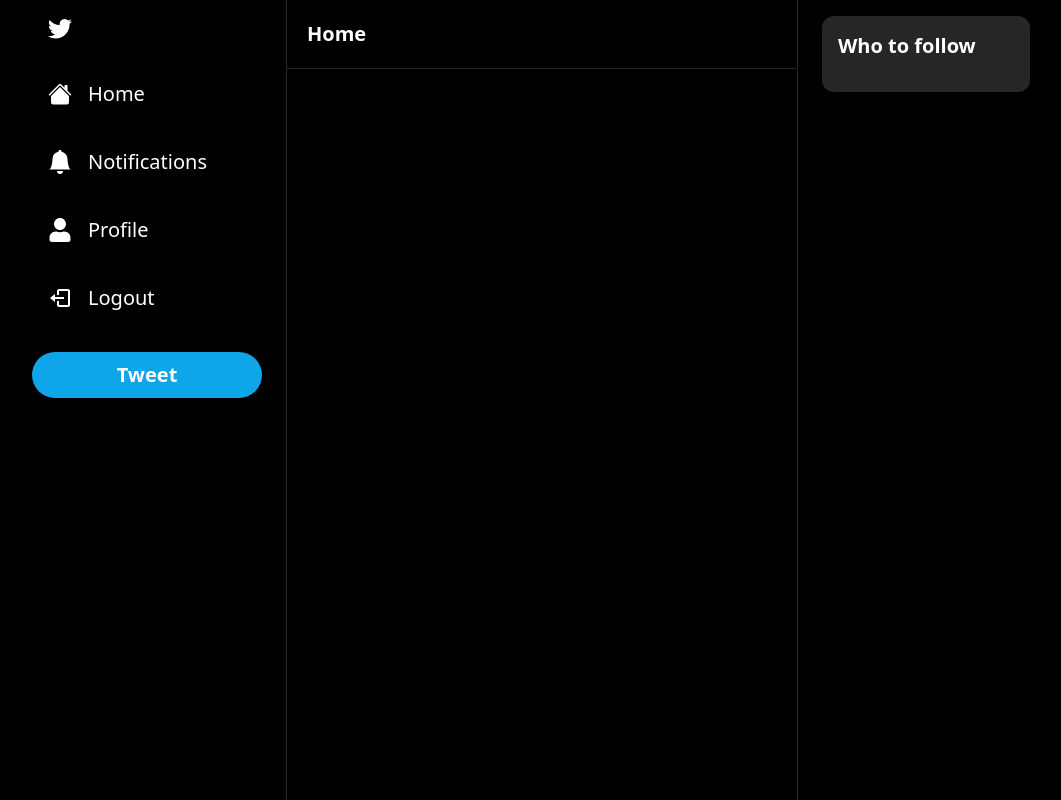
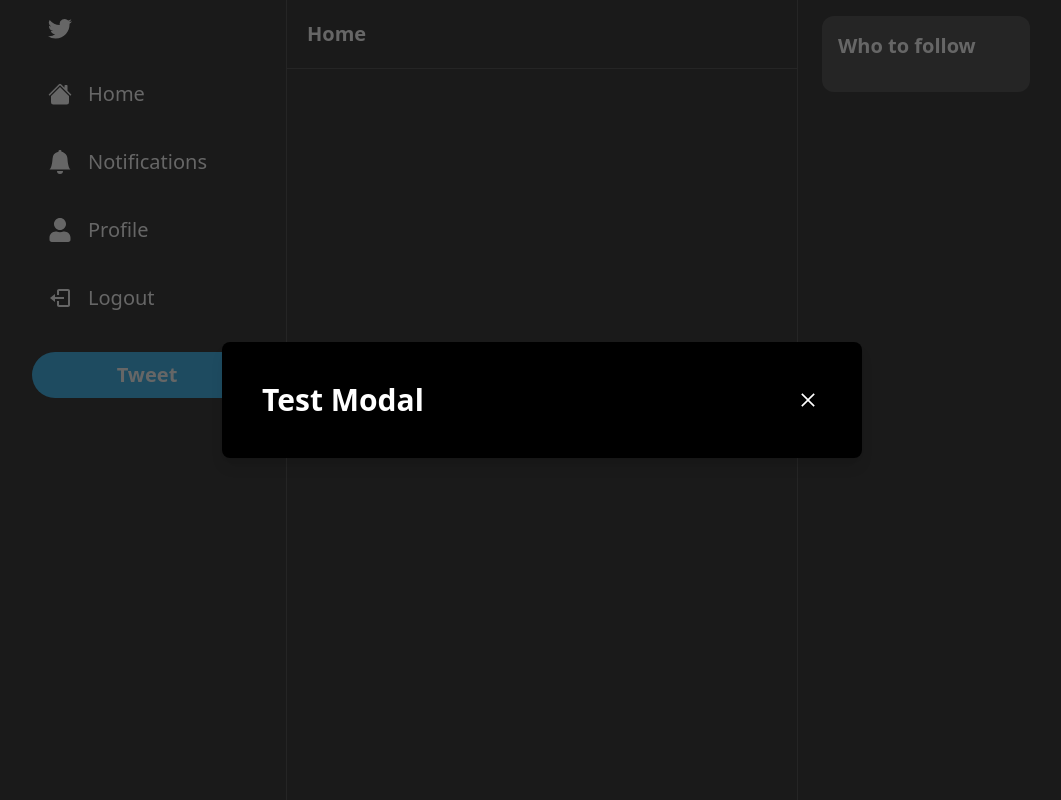
Before and after one commit to gsdeoliveira/twitter-clone, a Next.js app: page / in a window 1280 px wide. Shown: the whole page, without its empty margins (98-1159 px from the left). Built offline with nearby package versions, Linux system fonts and the light colour scheme.

Commit message:
start creating auth UI

```diff
--- /dev/null
+++ b/components/button.tsx
@@ -0,0 +1,35 @@
+interface ButtonProps {
+  label: string
+  secondary?: boolean
+  fullWidth?: boolean
+  large?: boolean
+  onClick: () => void
+  disabled?: boolean
+  outline?: boolean
+}
+
+export const Button: React.FC<ButtonProps> = ({
+  label,
+  secondary,
+  fullWidth,
+  large,
+  onClick,
+  disabled,
+  outline,
+}) => {
+  return (
+    <button
+      disabled={disabled}
+      onClick={onClick}
+      className={`disabled:opacity-70 disabled:cursor-not-allowed rounded-full font-semibold hover:opacity-80 transition border-2
+        ${fullWidth ? 'w-full' : 'w-fit'}
+        ${secondary ? 'bg-white text-black border-black' : 'bg-sky-500 text-white border-sky-500'}
+        ${large ? 'text-xl px-5 py-3' : 'text-base px-4 py-2'}
+        ${outline ? 'bg-transparent border-white text-white' : ''}
+        `}
+    >
+      {label}
+      <div></div>
+    </button>
+  )
+}
--- /dev/null
+++ b/components/modal.tsx
@@ -0,0 +1,62 @@
+import { useCallback } from 'react'
+import { AiOutlineClose } from 'react-icons/ai'
+
+interface ModalProps {
+  isOpen?: boolean
+  onClose: () => void
+  onSubmit: () => void
+  title?: string
+  body?: React.ReactElement
+  footer?: React.ReactElement
+  actionLabel: string
+  disabled?: boolean
+}
+
+export const Modal: React.FC<ModalProps> = ({
+  isOpen,
+  onClose,
+  onSubmit,
+  title,
+  body,
+  footer,
+  actionLabel,
+  disabled,
+}) => {
+  const handleCLose = useCallback(() => {
+    if (disabled) return
+
+    onClose()
+  }, [disabled, onClose])
+
+  const handleSubmit = useCallback(() => {
+    if (disabled) return
+
+    onSubmit()
+  }, [disabled, onSubmit])
+
+  if (!isOpen) return null
+
+  return (
+    <>
+      <div className="justify-center items-center flex overflow-x-hidden overflow-y-auto fixed inset-0 z-50 outline-none focus:outline-none bg-neutral-800 bg-opacity-70">
+        <div className="relative w-full lg:w-3/6 my-6 mx-auto lg:max-w-3xl h-full lg:h-auto">
+          {/* content */}
+          <div className="h-full lg:h-auto border-0 rounded-lg shadow-lg relative flex flex-col w-full bg-black outline-none focus:outline-none">
+            {/* Header */}
+            <div className="flex items-center justify-between p-10 rounded-t">
+              <h3 className="text-3xl font-semibold text-white">{title}</h3>
+              <button
+                onClick={handleCLose}
+                className="p-1 ml-auto border-0 text-white hover:opacity-70 transition"
+              >
+                <AiOutlineClose size={20} />
+              </button>
+            </div>
+
+            {/* Body */}
+          </div>
+        </div>
+      </div>
+    </>
+  )
+}
--- a/pages/_app.tsx
+++ b/pages/_app.tsx
@@ -1,11 +1,15 @@
 import { Layout } from '@/components/layout'
+import { Modal } from '@/components/modal'
 import '@/styles/globals.css'
 import type { AppProps } from 'next/app'
 
 export default function App({ Component, pageProps }: AppProps) {
   return (
-    <Layout>
-      <Component {...pageProps} />
-    </Layout>
+    <>
+      <Modal isOpen title="Test Modal" />
+      <Layout>
+        <Component {...pageProps} />
+      </Layout>
+    </>
   )
 }
```
